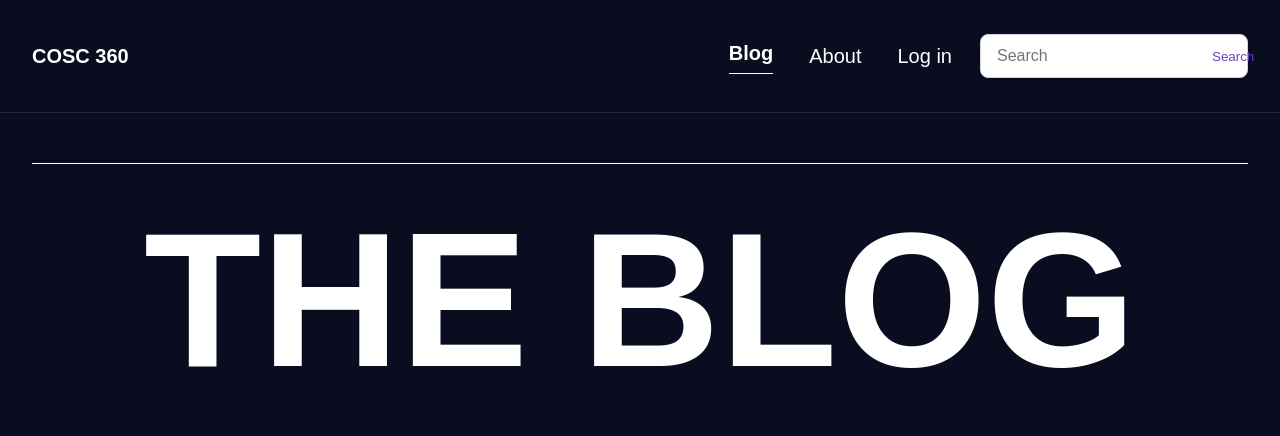
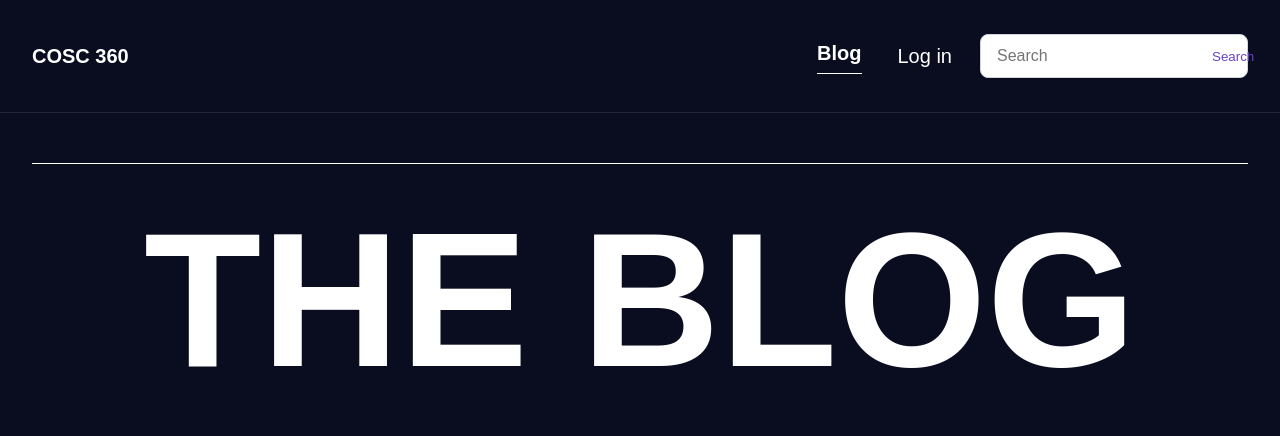
Before and after one commit to danial098/blog360, a PHP site: page /index.php in a window 1280 px wide. Shown: the top 436 px of the page. Run offline with PHP 8.4, Linux system fonts and the light colour scheme; data comes from the database, SQL or seed files in the repository; data that the repository does not hold is empty.

Commit message:
Removed About section from index.php

```diff
--- a/src/index.php
+++ b/src/index.php
@@ -84,9 +84,6 @@ $result = $conn->query($sql);
           <div class="frame-1000000803">
             <div class="blog2">Blog</div>
           </div>
-        </a>
-        <a class="about" href="#">
-          <div class="about2">About</div>
         </a>
         <?php if (isset($_SESSION['username'])): ?>
           <a class="newsletter" href="logout.php">
```
